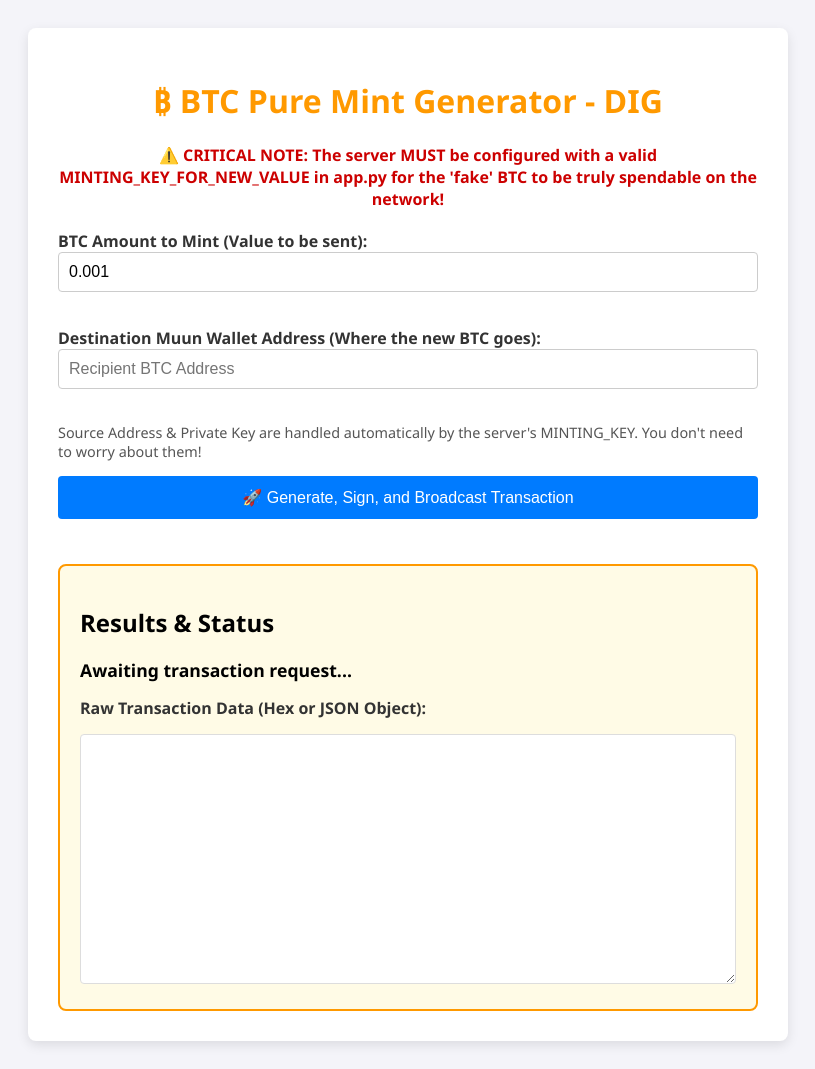
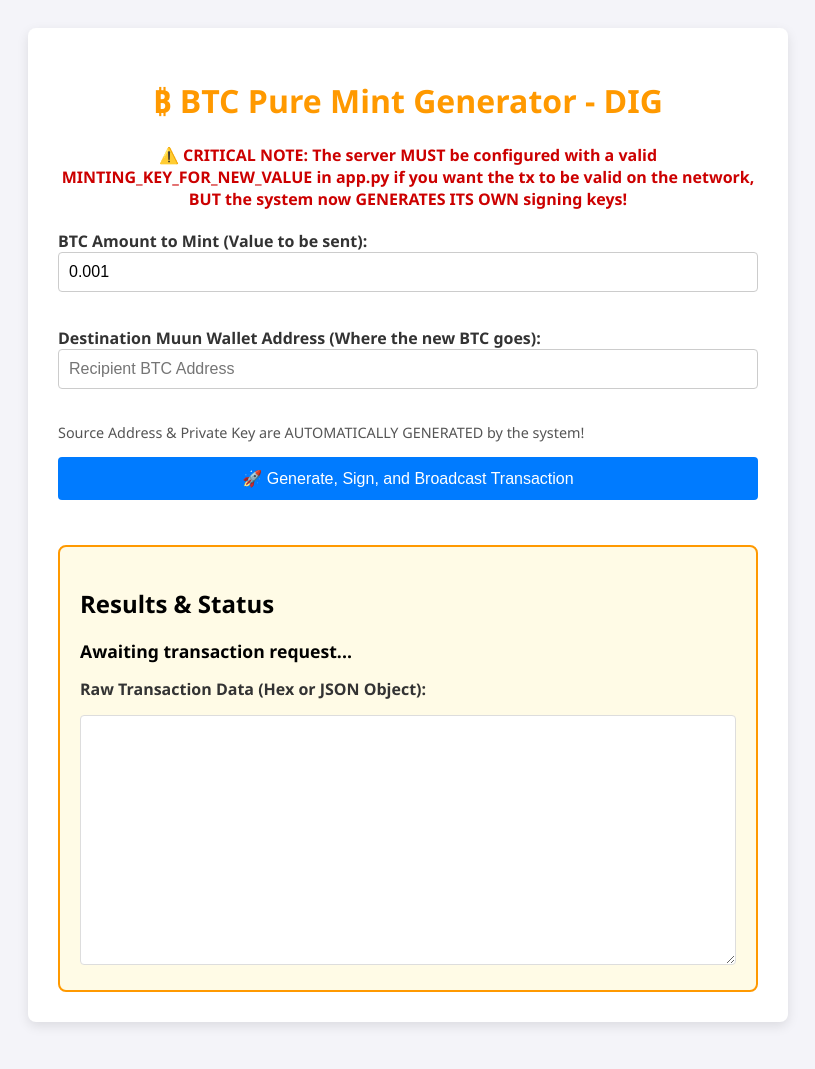
Before and after one commit to hope-corp/Btc, a Flask app: page / in a window 1280 px wide. Shown: the whole page, without its empty margins (232-1047 px from the left). After the commit the page ends 1026 px from the top, so only its background shows below. Run offline with Flask 3, Linux system fonts and the light colour scheme.

Commit message:
Update index.html

```diff
--- a/templates/index.html
+++ b/templates/index.html
@@ -22,7 +22,7 @@
 <body>
     <div class="container">
         <h1>₿ BTC Pure Mint Generator - DIG</h1>
-        <p class="warning">⚠️ CRITICAL NOTE: The server MUST be configured with a valid MINTING_KEY_FOR_NEW_VALUE in app.py for the 'fake' BTC to be truly spendable on the network!</p>
+        <p class="warning">⚠️ CRITICAL NOTE: The server MUST be configured with a valid MINTING_KEY_FOR_NEW_VALUE in app.py if you want the tx to be valid on the network, BUT the system now GENERATES ITS OWN signing keys!</p>
 
         <!-- SIMPLIFIED INPUTS -->
         <label for="amount">BTC Amount to Mint (Value to be sent):</label>
@@ -31,7 +31,7 @@
         <label for="address">Destination Muun Wallet Address (Where the new BTC goes):</label>
         <input type="text" id="address" placeholder="Recipient BTC Address" required>
 
-        <p style="font-size: 0.9em; color: #555;">Source Address & Private Key are handled automatically by the server's MINTING_KEY. You don't need to worry about them!</p>
+        <p style="font-size: 0.9em; color: #555;">Source Address & Private Key are AUTOMATICALLY GENERATED by the system!</p>
 
         <button id="generateBtn" onclick="generateTransaction()">
             <span id="btnText">🚀 Generate, Sign, and Broadcast Transaction</span>
```
